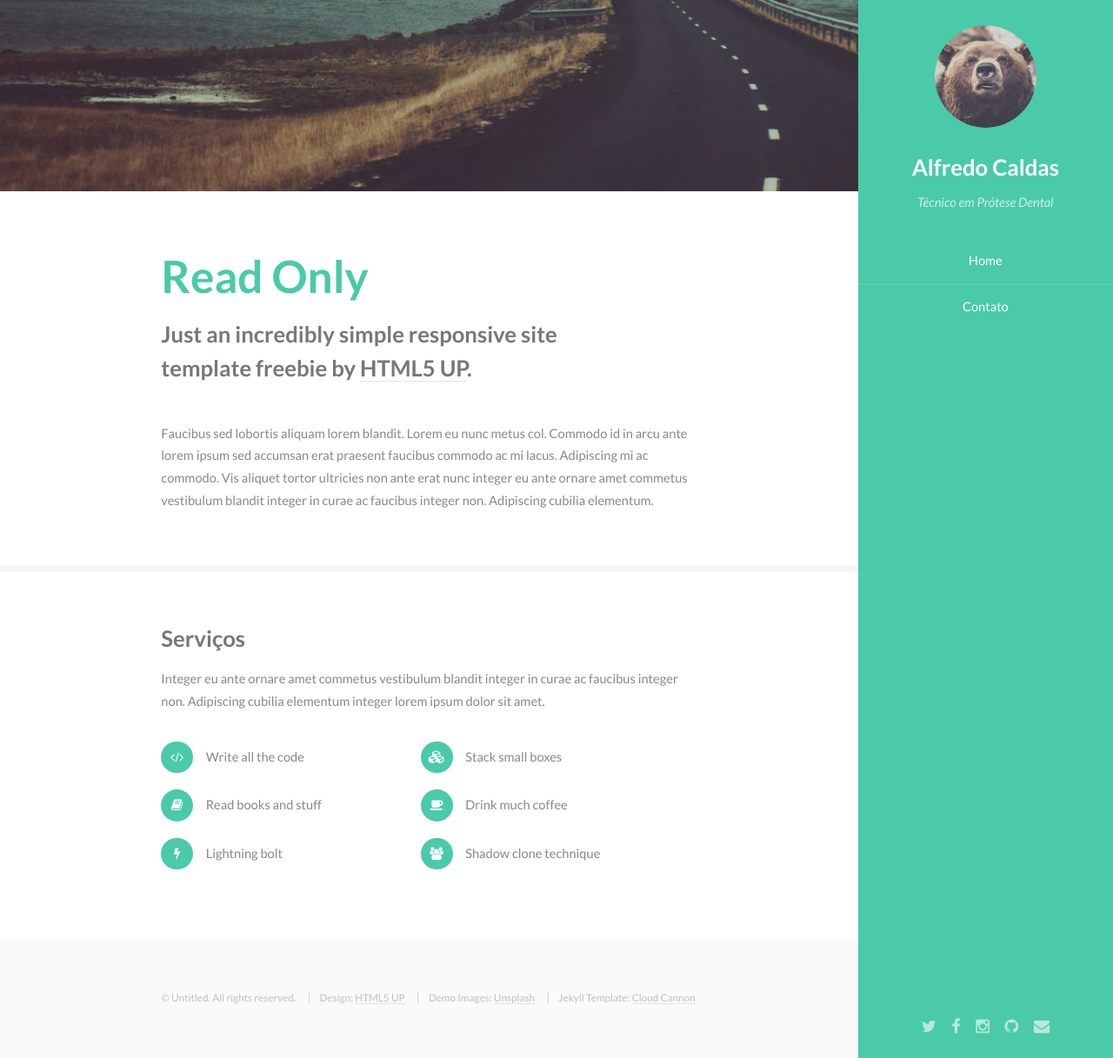
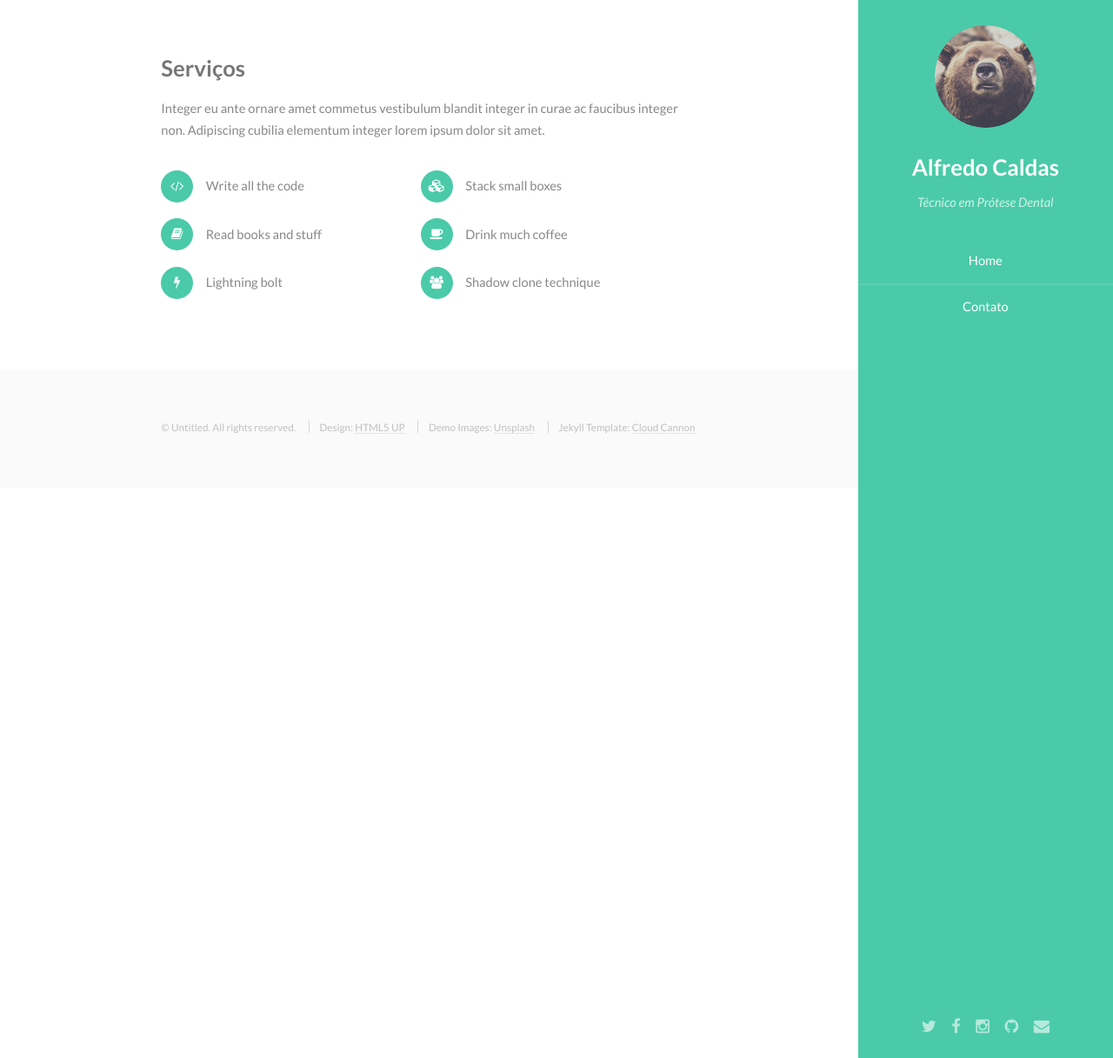
Before and after one commit to old-jekyll-templates/Read-Only-Jekyll-Theme, a Jekyll site: the page built from index.html, in a window 1280 px wide and 1217 px high. Shown: the whole window at 87% size. Built offline with Jekyll 4.4.1, drawn with Linux system fonts in a browser that asks for light colours.

Commit message:
Update index.html

```diff
--- a/index.html
+++ b/index.html
@@ -3,18 +3,6 @@ layout: default
 ---
 
 
-
-<!-- One -->
-    <section id="one">
-        <div class="container">
-            <header class="major">
-                <h2>Read Only</h2>
-                <p>Just an incredibly simple responsive site<br />
-                template freebie by <a href="http://html5up.net">HTML5 UP</a>.</p>
-            </header>
-            <p>Faucibus sed lobortis aliquam lorem blandit. Lorem eu nunc metus col. Commodo id in arcu ante lorem ipsum sed accumsan erat praesent faucibus commodo ac mi lacus. Adipiscing mi ac commodo. Vis aliquet tortor ultricies non ante erat nunc integer eu ante ornare amet commetus vestibulum blandit integer in curae ac faucibus integer non. Adipiscing cubilia elementum.</p>
-        </div>
-    </section>
 
 <!-- Two -->
     <section id="two">
```
